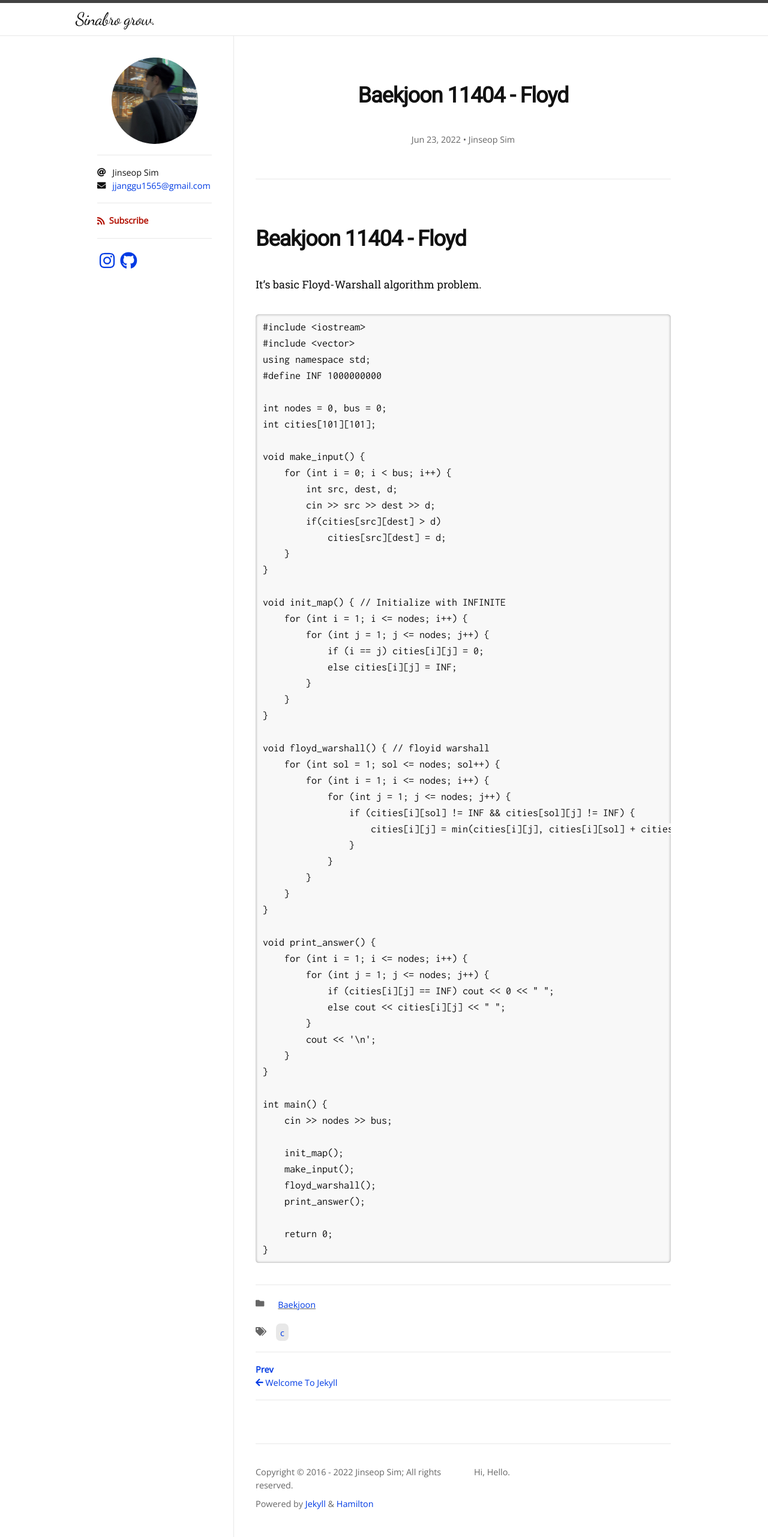
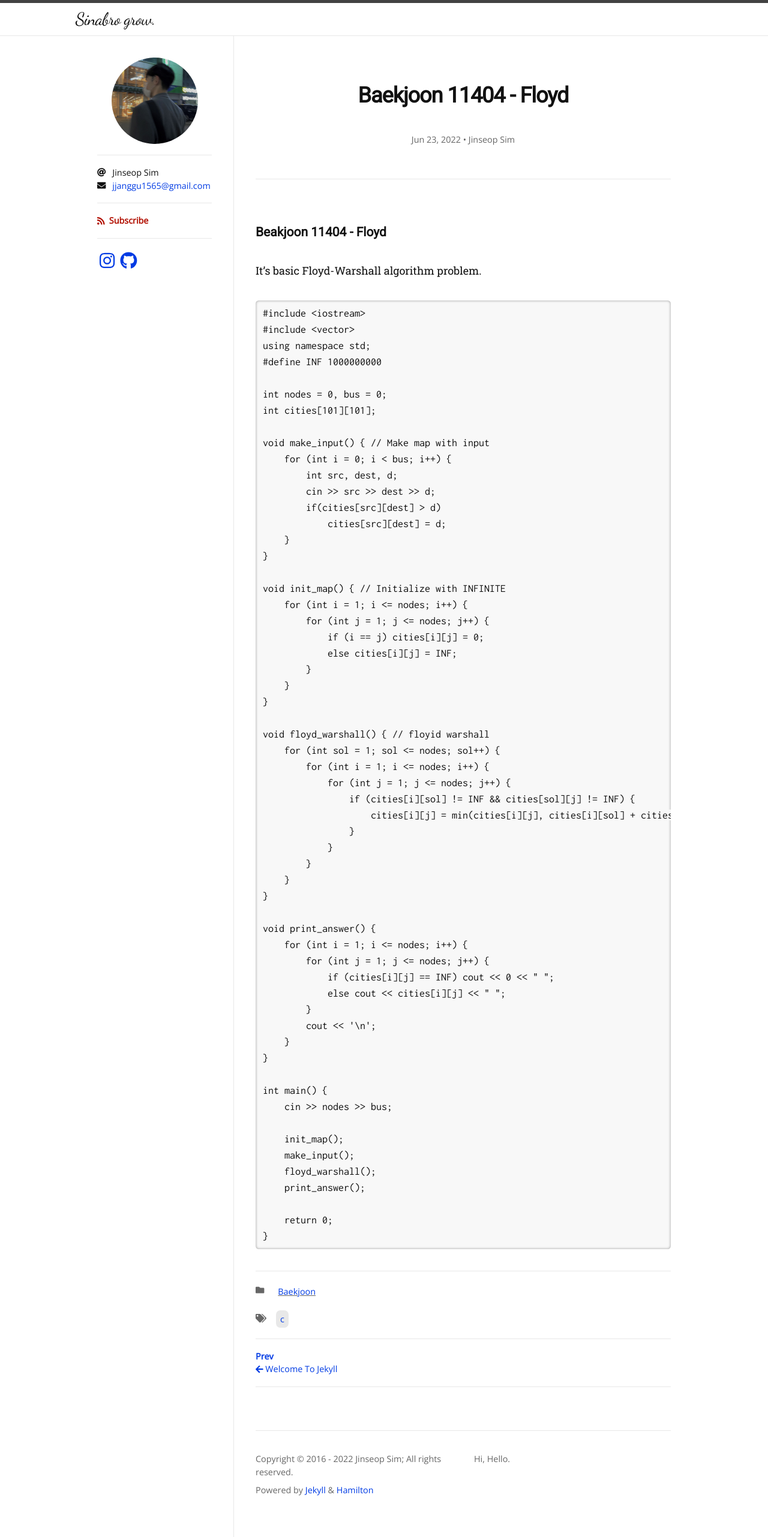
Before and after one commit to Jinseop-Sim/Jinseop-Sim.github.io, a Jekyll site: the page built from _posts/2022-06-23-baekjoon-11404.md, in a window 1280 px wide. Shown: the whole page at 60% size. Built offline with Jekyll 4.4.1, drawn with Linux system fonts in a browser that asks for light colours; nearby versions of some CDN libraries; some web fonts are replaced.

Commit message:
modify post

````diff
--- a/_posts/2022-06-23-baekjoon-11404.md
+++ b/_posts/2022-06-23-baekjoon-11404.md
@@ -7,10 +7,10 @@ author:
   - Jinseop Sim
 ---
 
-# Beakjoon 11404 - Floyd
+### Beakjoon 11404 - Floyd
 It's basic Floyd-Warshall algorithm problem.
 
-```C
+```C++
 #include <iostream>
 #include <vector>
 using namespace std;
@@ -19,7 +19,7 @@ using namespace std;
 int nodes = 0, bus = 0;
 int cities[101][101];
 
-void make_input() {
+void make_input() { // Make map with input
     for (int i = 0; i < bus; i++) {
         int src, dest, d;
         cin >> src >> dest >> d;
````
